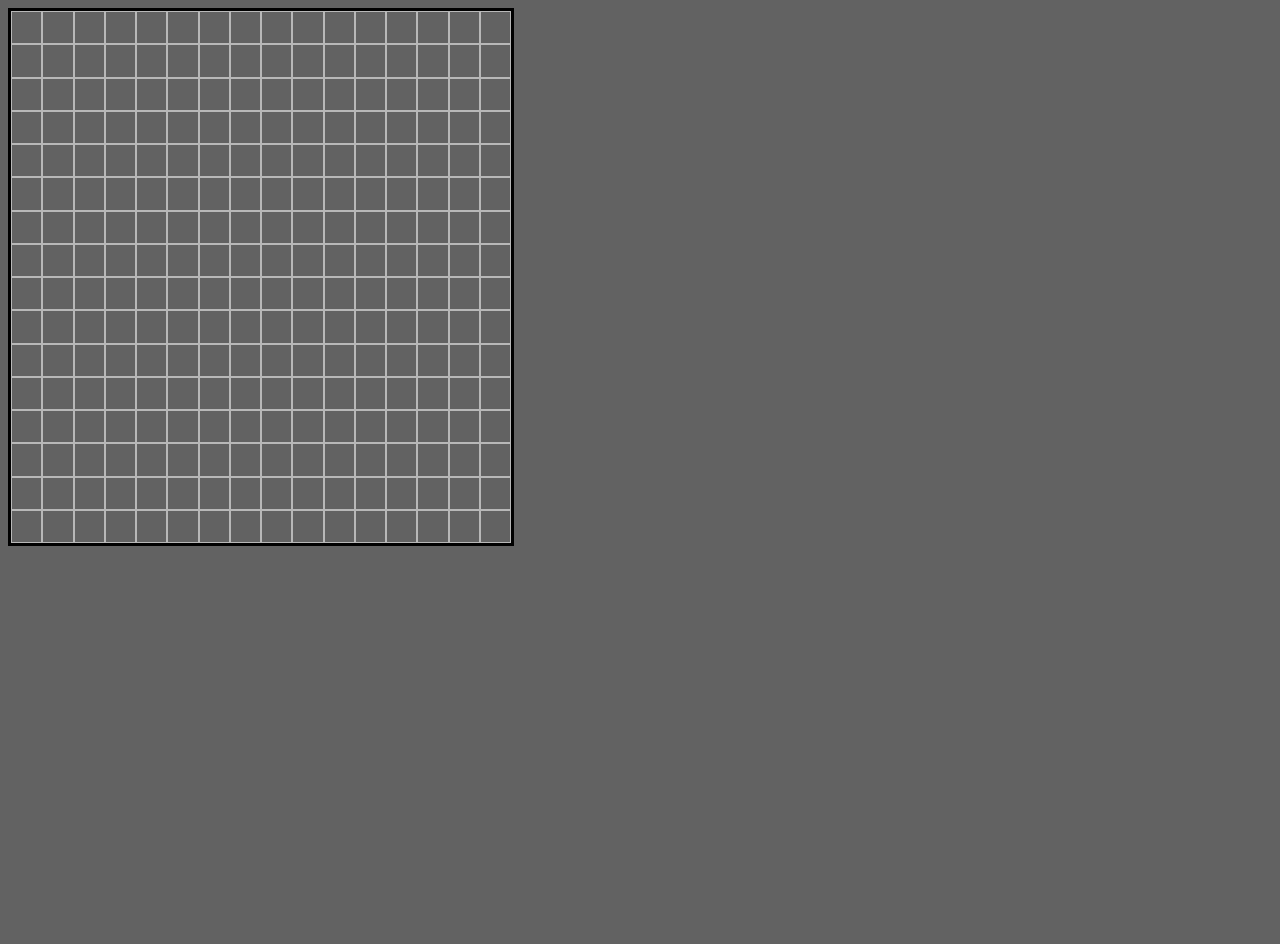
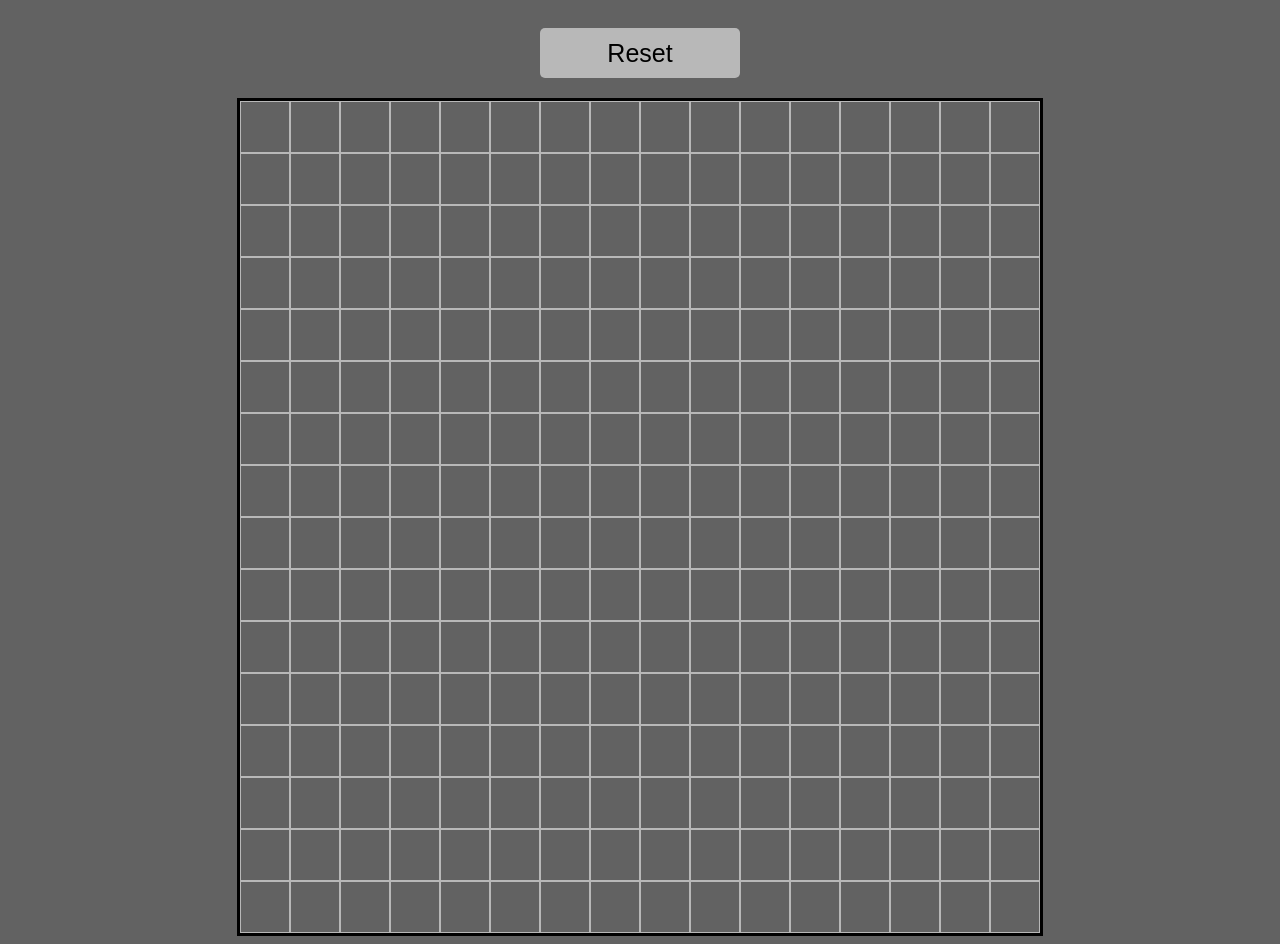
Before and after one commit to gedadev/etch-a-sketch, a plain HTML site: page index.html in a window 1280 px wide. Before the commit the page ends 800 px from the top, so only its background shows below. Drawn offline with Linux system fonts and the light colour scheme.

Commit message:
Added a button to reset the grid and generate a new one with a new size

```diff
--- a/index.html
+++ b/index.html
@@ -5,9 +5,10 @@
     <meta http-equiv="X-UA-Compatible" content="IE=edge">
     <meta name="viewport" content="width=device-width, initial-scale=1.0">
     <link rel="stylesheet" href="./styles.css">
-    <title>Document</title>
+    <title>Etch-a-Sketch</title>
 </head>
 <body>
+    <button class="reset">Reset</button>
     <div class="container"></div>
     <script src="/main.js"></script>
 </body>
--- a/main.js
+++ b/main.js
@@ -1,21 +1,37 @@
 const container = document.querySelector('.container');
-let gridSize = 16;
+let gridSize = 0;
 let itemSize = 0;
 
+generateGrid();
+
+function generateGrid(gridSize=16){
+    //Defining the size of the pixels in the grid
     itemSize = parseInt(window.getComputedStyle(container).width) / gridSize;
-
     container.setAttribute('style', `grid-template-columns: repeat(${gridSize}, ${itemSize}px);`);
 
+    //Generating the grid
     for(let i = 0; i < Math.pow(gridSize, 2); i++){
         const pixel = document.createElement('div');
         pixel.style.height = `${itemSize}px`;
         pixel.className = "pixel";
         container.appendChild(pixel);
     }
+    return document.querySelectorAll('.pixel');
+}
 
-const grid = document.querySelectorAll('.pixel');
+let grid = document.querySelectorAll('.pixel');
+//Changing the color of the divs
+grid.forEach(pixel => pixel.addEventListener('mouseover', (e) => {
+    pixel.classList.add('colored');
+}));
 
+//Clear the grid and defining a new gridSize
+const resetButton = document.querySelector('.reset');
+resetButton.addEventListener('click', () => {
+    gridSize = prompt('New grid size');
+    grid.forEach(pixel => container.removeChild(pixel));
+    grid = generateGrid(gridSize);
     grid.forEach(pixel => pixel.addEventListener('mouseover', (e) => {
-    //console.log(e);
-    pixel.className = "colored";
+        pixel.classList.add('colored');
     }));
+});
--- a/styles.css
+++ b/styles.css
@@ -1,5 +1,8 @@
 body {
     background-color: rgba(0, 0, 0, 0.616);
+    display: flex;
+    flex-direction: column;
+    align-items: center;
 }
 
 .pixel {
@@ -10,10 +13,25 @@ body {
 
 .container {
     border-style: solid;
-    width: 500px;
+    width: 800px;
     display: grid;
 }
 
 .colored {
     background-color: rgb(0, 0, 0);
 }
+
+.reset {
+    width: 200px;
+    height: 50px;
+    background-color: rgb(184, 184, 184);
+    border: none;
+    text-decoration: none;
+    font-size: 25px;
+    margin: 20px 0px;
+    border-radius: 5px;
+}
+
+.reset:hover {
+    background-color: rgb(207, 207, 207);
+}
```
Lines whose indentation alone changed are shown as unchanged.
